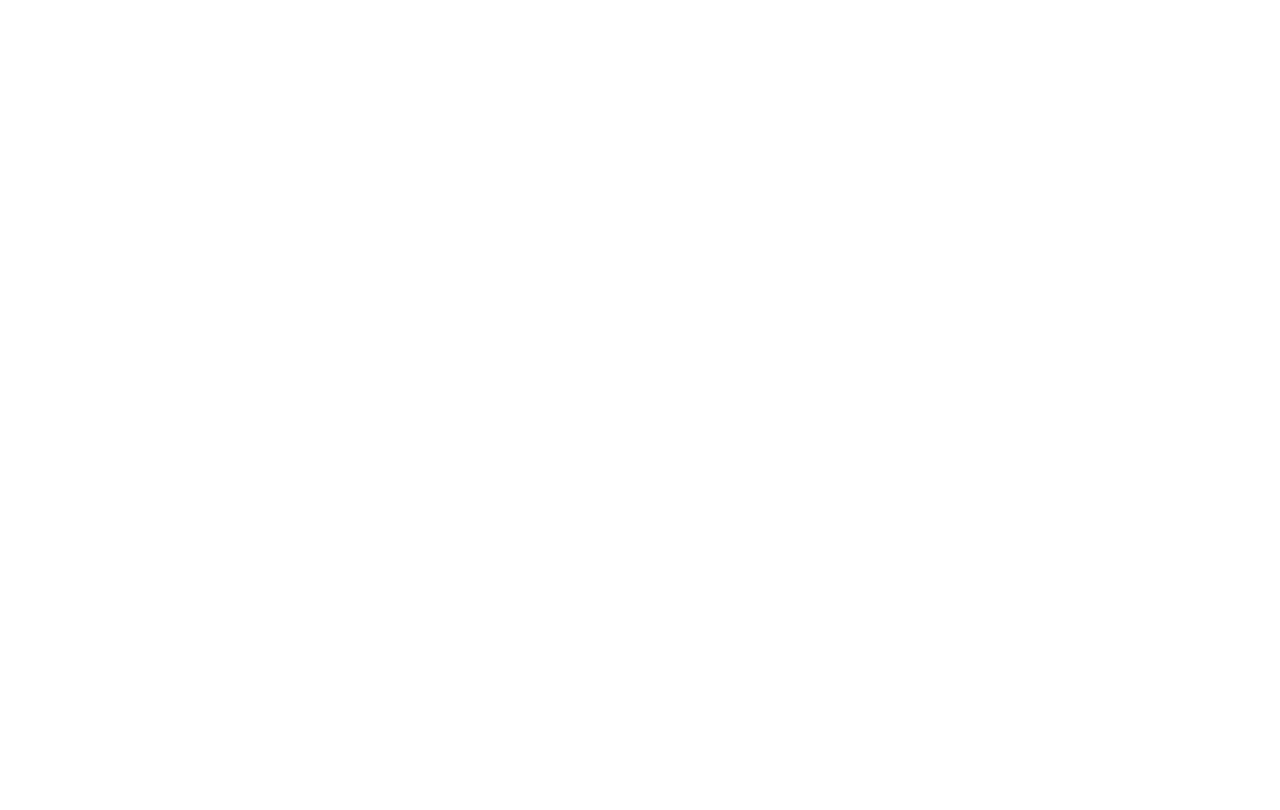
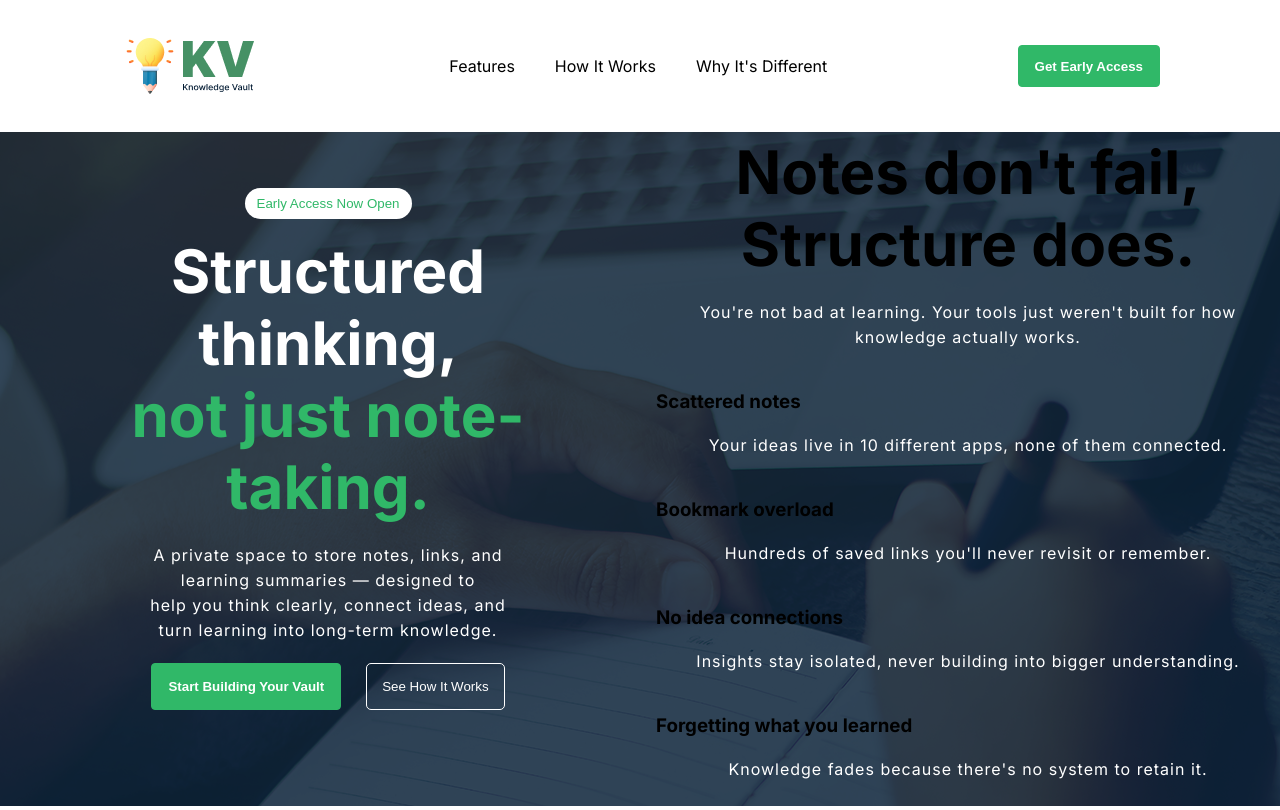
Before and after one commit to sabbir053/B13-A01-Knowledge-Vault-Sabbir, a plain HTML site: page index.html in a window 1280 px wide. Drawn offline with Linux system fonts and the light colour scheme.

Commit message:
Completed hero section with button hover

```diff
--- a/index.html
+++ b/index.html
@@ -1,11 +1,91 @@
 <!DOCTYPE html>
 <html lang="en">
+
 <head>
     <meta charset="UTF-8">
     <meta name="viewport" content="width=device-width, initial-scale=1.0">
-    <title>Document</title>
+    <title>First Assignment</title>
+    <link rel="stylesheet" href="styles.css">
+
+    <!-- Google font inter added -->
+    <link rel="preconnect" href="https://fonts.googleapis.com">
+    <link rel="preconnect" href="https://fonts.gstatic.com" crossorigin>
+    <link
+        href="https://fonts.googleapis.com/css2?family=Inter:ital,opsz,wght@0,14..32,100..900;1,14..32,100..900&display=swap"
+        rel="stylesheet">
+
+
+    <!-- fontawesome icons cdn-->
+    <link rel="stylesheet" href="https://cdnjs.cloudflare.com/ajax/libs/font-awesome/7.0.1/css/all.min.css"
+        integrity="sha512-2SwdPD6INVrV/lHTZbO2nodKhrnDdJK9/kg2XD1r9uGqPo1cUbujc+IYdlYdEErWNu69gVcYgdxlmVmzTWnetw=="
+        crossorigin="anonymous" referrerpolicy="no-referrer" />
 </head>
+
 <body>
+    <!-- Header Start Here -->
+    <header>
+        <nav>
+            <img src="./assets/logo-navbar.png" alt="logo">
+            <ul>
+                <li>Features</li>
+                <li>How It Works</li>
+                <li>Why It's Different</li>
+            </ul>
+            <button class="btn-primary">Get Early Access</button>
+        </nav>
+    </header>
+    <!-- Header Ends Here -->
+    <!-- Main Starts Here -->
+    <main>
+        <section>
+            <div class="hero-section">
+                <button class="notes">Early Access Now Open</button>
+                <h1 style="color: #ffff;">Structured thinking,</h1>
+                <h1 style="color: #30B868;">not just note-taking.</h1>
+                <p>A private space to store notes, links, and learning summaries — designed to <br>
+                    help you think clearly, connect ideas, and turn learning into long-term knowledge.</p>
+                <div class="hero-button">
+                    <button class="btn-primary">Start Building Your Vault</button>
+                    <button class="see">See How It Works</button>
+                </div>
+            </div>
+        </section>
 
+        <section>
+            <div>
+                <h1>Notes don't fail, Structure does.</h1>
+                <p>You're not bad at learning. Your tools just weren't built for how knowledge actually works.</p>
+                <div>
+                    <img src="" alt="">
+                    <h3>Scattered notes</h3>
+                    <p>Your ideas live in 10 different apps, none of them connected.</p>
+                </div>
+                <div>
+                    <img src="" alt="">
+                    <h3>Bookmark overload</h3>
+                    <p>Hundreds of saved links you'll never revisit or remember.</p>
+                </div>
+                <div>
+                    <img src="" alt="">
+                    <h3>No idea connections</h3>
+                    <p>Insights stay isolated, never building into bigger understanding.</p>
+                </div>
+                <div>
+                    <img src="" alt="">
+                    <h3>Forgetting what
+                        you learned</h3>
+                    <p>Knowledge fades because there's no system to retain it.</p>
+                </div>
+
+            </div>
+        </section>
+    </main>
+    <!-- Main Ends Here -->
+    <!-- Footer Starts Here -->
+    <footer>
+
+    </footer>
+    <!-- Footer Ends Here -->
 </body>
+
 </html>
--- a/styles.css
+++ b/styles.css
@@ -0,0 +1,115 @@
+* {
+    margin: 0;
+    padding: 0;
+    box-sizing: border-box;
+}
+
+body {
+    font-family: "Inter", sans-serif;
+    font-optical-sizing: auto;
+}
+
+/* Navbar Style */
+header nav {
+    display: flex;
+    align-items: center;
+    justify-content: space-between;
+    margin: 16px 120px;
+    padding: 20px 0px;
+}
+
+header nav ul {
+    display: flex;
+    gap: 40px;
+}
+
+header nav ul li {
+    list-style: none;
+}
+
+.btn-primary {
+    padding: 12.5px 16px;
+    border: 1px solid #30B868;
+    color: white;
+    border-radius: 4px;
+    font-weight: 600;
+    background-color: #30B868;
+}
+
+.btn-primary:hover {
+    background-color: #fff;
+    border: 2px solid #30B868;
+    color: #30B868;
+    transition: .5s;
+}
+
+/* Hero Section */
+main {
+    background: url(./assets/hero-bg.png);
+    background-size: cover;
+    background-position: center;
+    background-repeat: no-repeat;
+    height: 674px;
+
+    display: flex;
+    align-items: center;
+    justify-content: center;
+}
+
+.hero-section{
+    margin: 60px 120px 100px 120px;
+}
+
+main section .notes {
+    padding: 8px 12px;
+    border: none;
+    color: #30B868;
+    background-color: #fff;
+    border-radius: 50px;
+    display: flex;
+    margin: 0 auto;
+    margin-bottom: 16px;
+}
+
+main section h1 {
+    text-align: center;
+    font-size: 60px;
+}
+
+main section p {
+    text-align: center;
+    color: #fff;
+    margin: 20px;
+    line-height: 25px;
+    letter-spacing: 1px;
+}
+
+main section .hero-button {
+    display: flex;
+    margin: 0 auto;
+    justify-content: center;
+    gap: 25px;
+}
+main section .see{
+    padding: 15px;
+    border: 1px solid #fff;
+    border-radius: 5px;
+    background: none;
+    color: #fff;
+}
+
+/* main section .start {
+    padding: 12.5px 16px;
+    border: 1px solid green;
+    color: white;
+    border-radius: 4px;
+    font-weight: 600;
+    background-color: green;
+}
+
+main section .start:hover {
+    background-color: #fff;
+    border: 2px solid green;
+    color: green;
+    transition: .5s;
+} */
```
